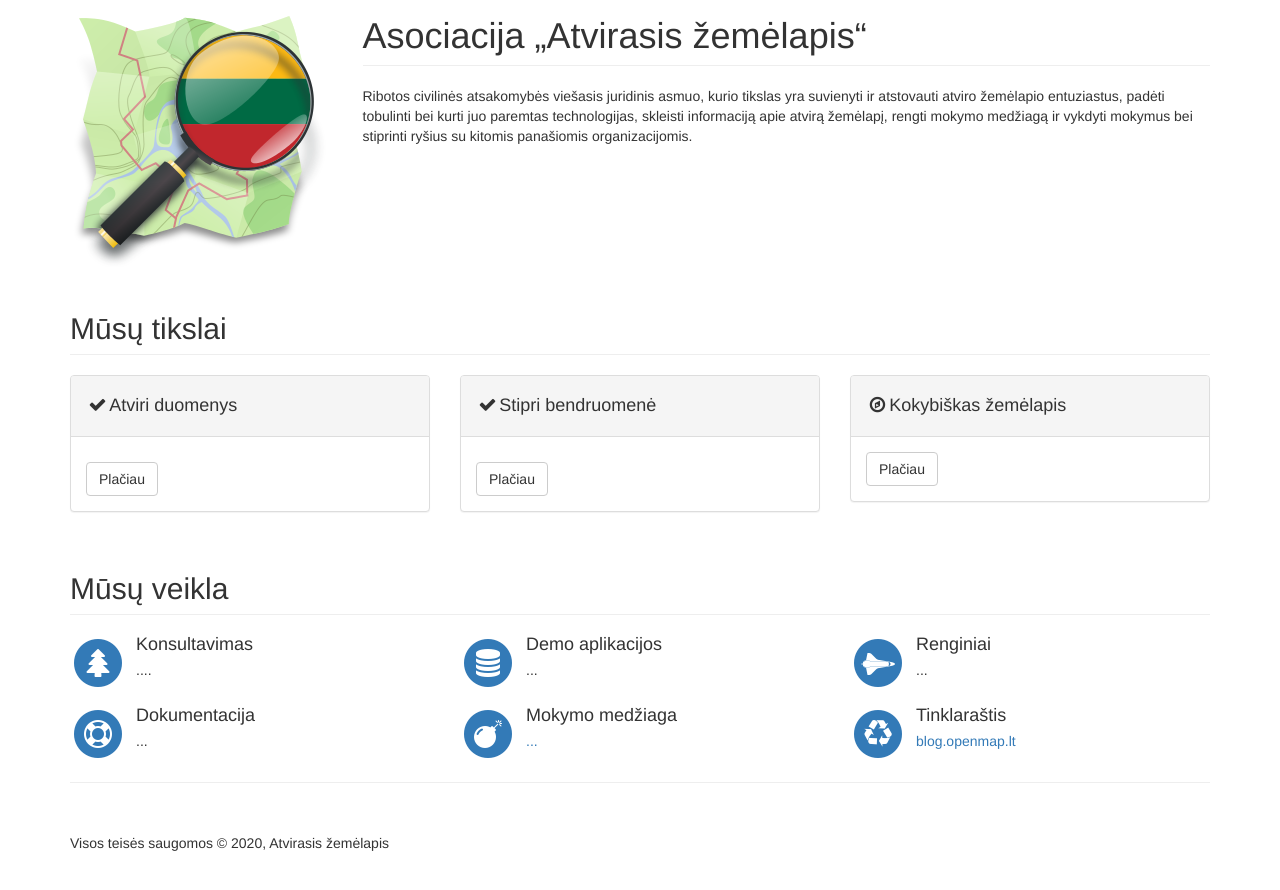
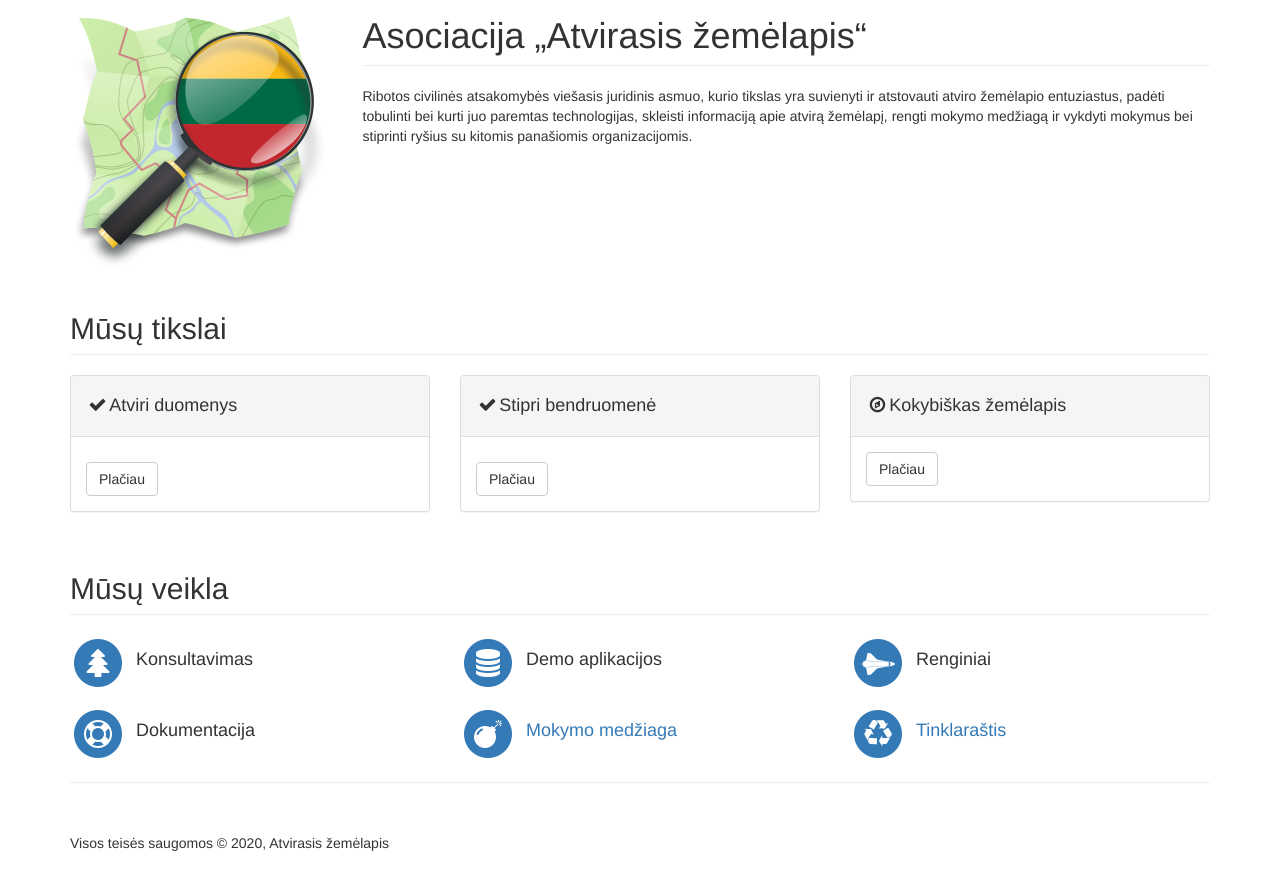
Before and after one commit to openmaplt/openmaplt.github.io, a Jekyll site: the page built from index.html, in a window 1280 px wide and 1187 px high, cut to the strip 174-1083 px from the top of the window. Shown: the top 890 px of the strip. Built offline with Jekyll 4.4.1, drawn with Linux system fonts in a browser that asks for light colours.

Commit message:
titulinio puslapio pataisymas

```diff
--- a/index.html
+++ b/index.html
@@ -67,23 +67,10 @@ layout: default
                       <i class="fa fa-tree fa-stack-1x fa-inverse"></i>
                 </span>
             </div>
-            <div class="media-body">
+            <div class="media-body" style="padding-top:15px;">
                 <h4 class="media-heading">Konsultavimas</h4>
-                <p>....</p>
             </div>
         </div>
-        <!--div class="media">
-            <div class="pull-left">
-                <span class="fa-stack fa-2x">
-                      <i class="fa fa-circle fa-stack-2x text-primary"></i>
-                      <i class="fa fa-car fa-stack-1x fa-inverse"></i>
-                </span>
-            </div>
-            <div class="media-body">
-                <h4 class="media-heading">Vadovai</h4>
-                <p>...</p>
-            </div>
-        </div-->
         <div class="media">
             <div class="pull-left">
                 <span class="fa-stack fa-2x">
@@ -91,9 +78,8 @@ layout: default
                       <i class="fa fa-support fa-stack-1x fa-inverse"></i>
                 </span>
             </div>
-            <div class="media-body">
+            <div class="media-body" style="padding-top:15px;">
                 <h4 class="media-heading">Dokumentacija</h4>
-                <p>...</p>
             </div>
         </div>
     </div>
@@ -105,9 +91,8 @@ layout: default
                       <i class="fa fa-database fa-stack-1x fa-inverse"></i>
                 </span>
             </div>
-            <div class="media-body">
+            <div class="media-body" style="padding-top:15px;">
                 <h4 class="media-heading">Demo aplikacijos</h4>
-                <p>...</p>
             </div>
         </div>
         <div class="media">
@@ -117,25 +102,12 @@ layout: default
                       <i class="fa fa-bomb fa-stack-1x fa-inverse"></i>
                 </span>
             </div>
-            <div class="media-body">
-                <h4 class="media-heading">Mokymo medžiaga</h4>
-                <p><a href="/mokymo_medziaga">...</a></p>
+            <div class="media-body" style="padding-top:15px;">
+                <h4 class="media-heading"><a href="/mokymo_medziaga">Mokymo medžiaga</a></h4>
             </div>
         </div>
     </div>
     <div class="col-md-4">
-        <!--div class="media">
-            <div class="pull-left">
-                <span class="fa-stack fa-2x">
-                      <i class="fa fa-circle fa-stack-2x text-primary"></i>
-                      <i class="fa fa-paper-plane fa-stack-1x fa-inverse"></i>
-                </span>
-            </div>
-            <div class="media-body">
-                <h4 class="media-heading">Prototipavimas</h4>
-                <p>...</p>
-            </div>
-        </div-->
         <div class="media">
             <div class="pull-left">
                 <span class="fa-stack fa-2x">
@@ -143,9 +115,8 @@ layout: default
                       <i class="fa fa-space-shuttle fa-stack-1x fa-inverse"></i>
                 </span>
             </div>
-            <div class="media-body">
+            <div class="media-body" style="padding-top:15px;">
                 <h4 class="media-heading">Renginiai</h4>
-                <p>...</p>
             </div>
         </div>
         <div class="media">
@@ -155,9 +126,8 @@ layout: default
                       <i class="fa fa-recycle fa-stack-1x fa-inverse"></i>
                 </span>
             </div>
-            <div class="media-body">
-                <h4 class="media-heading">Tinklaraštis</h4>
-                <p><a href="https://blog.openmap.lt" target="_blank">blog.openmap.lt</a></p>
+            <div class="media-body" style="padding-top:15px;">
+                <h4 class="media-heading"><a href="https://blog.openmap.lt" target="_blank">Tinklaraštis</a></h4>
             </div>
         </div>
     </div>
```
